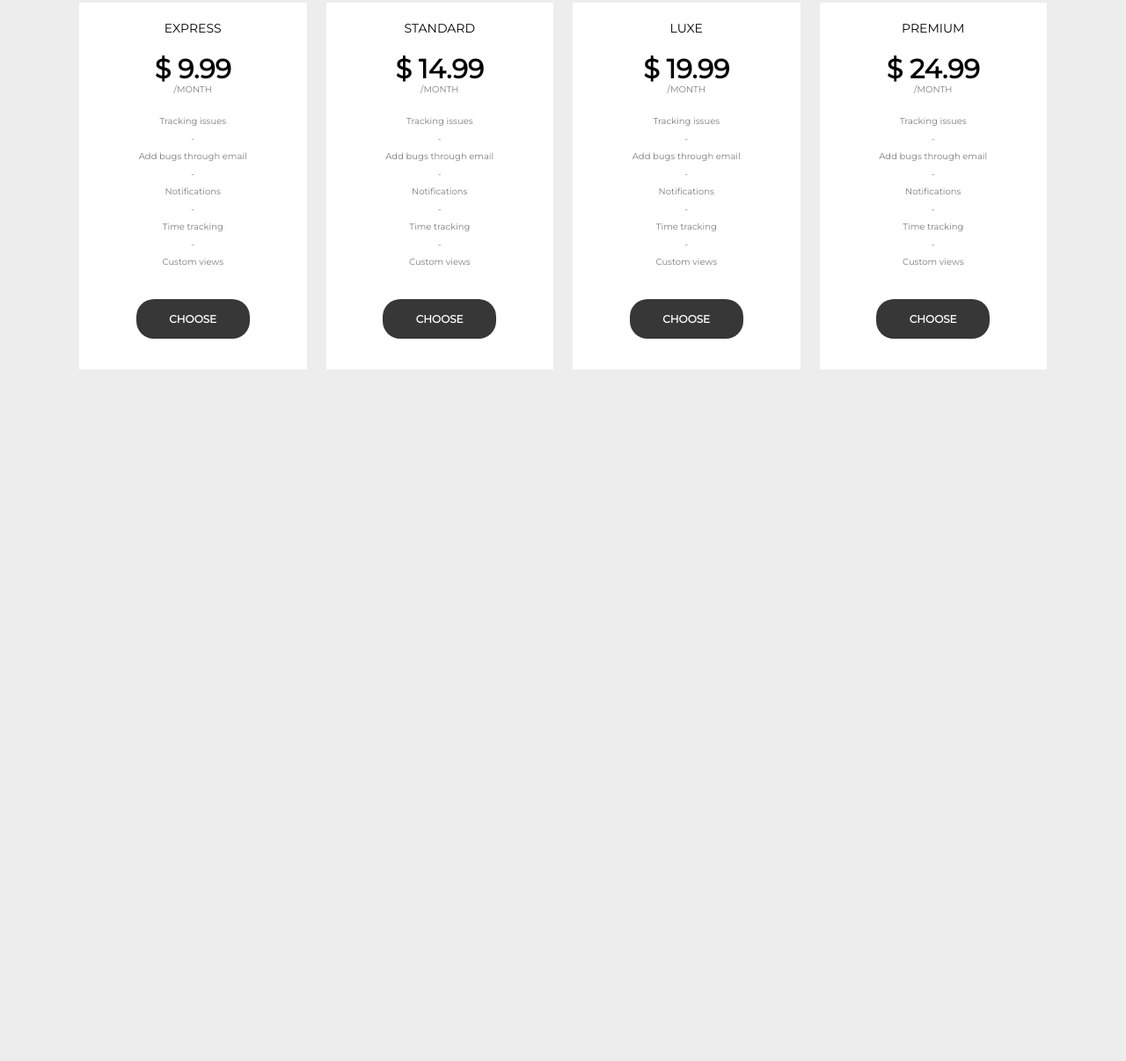
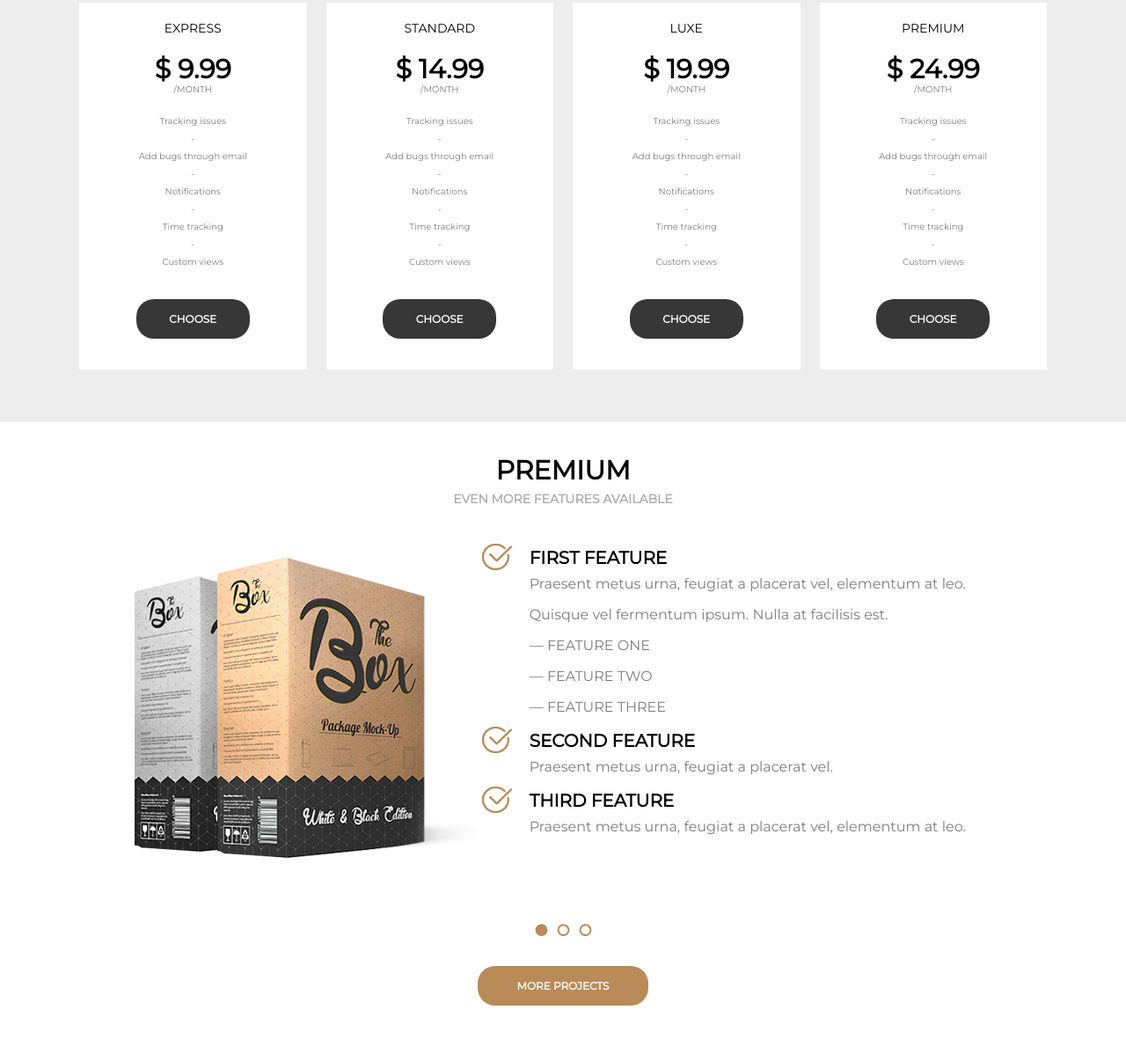
Before and after one commit to elzbietakukulka/PSD_12_8, a website: page index.html in a window 1280 px wide. Shown: the part 4219-5425 px from the top of the page at 88% size. Before the commit the page ends 4699 px from the top, so only its background shows below. Drawn offline with Linux system fonts and the light colour scheme.

Commit message:
Add and style Premium-section

```diff
--- a/index.html
+++ b/index.html
@@ -422,6 +422,66 @@
 					</div>
 				</div>
 			</section>
+
+			<!-- PREMIUM-section -->
+			<section class="main-container premium">
+				<div class="container">
+					<div class="row">
+						<div class="col-12">
+							<h4 class="title">Premium</h4>
+							<p class="subtitle">Even more features available</p>
+						</div>
+					</div>
+					<div class="row premium-section">
+						<div class="col-5">
+							<img src="../images/premium.png" alt="">
+						</div>
+						<div class="col-7">
+							<div class="row">
+								<div class="col-1 premium-icon">
+									<img src="../images/icon.png" alt="">
+								</div>
+								<div class="col-11 premium-features">
+									<h4>FIRST FEATURE</h4>
+									<p>Praesent metus urna, feugiat a placerat vel, elementum at leo.</p>
+									<p>Quisque vel fermentum ipsum. Nulla at facilisis est.</p>
+									<p>— FEATURE ONE</p>
+									<p>— FEATURE TWO</p>
+									<p>— FEATURE THREE</p>
+								</div>
+							</div>
+							<div class="row">
+								<div class="col-1 premium-icon">
+									<img src="../images/icon.png" alt="">
+								</div>
+								<div class="col-11 premium-features">
+									<h4>SECOND FEATURE</h4>
+									<p>Praesent metus urna, feugiat a placerat vel.</p>
+								</div>
+							</div>
+							<div class="row">
+								<div class="col-1 premium-icon">
+									<img src="../images/icon.png" alt="">
+								</div>
+								<div class="col-11 premium-features">
+									<h4>THIRD FEATURE</h4>
+									<p>Praesent metus urna, feugiat a placerat vel, elementum at leo.</p>
+								</div>
+							</div>
+						</div>
+					</div>
+					<div class="row">
+						<div class="col-12 paginator">
+							<img src="../images/paginator.png" alt="">
+						</div>
+					</div>
+					<div class="row">
+						<div class="col-12 col-btn">
+							<button class="buttons">More projects</button>
+						</div>
+					</div>
+				</div>
+			</section>
 		</main>
 	</body>
 </html>
--- a/sass/style.scss
+++ b/sass/style.scss
@@ -323,6 +323,7 @@ nav {
 	height: 100%;
 	}
 }
+
 .gallery {
 	.layer {
 		position: absolute;
@@ -510,3 +511,38 @@ nav {
 .price-col-margin {
 	margin-right: 2%;
 }
+
+/* === PREMIUM === */
+.premium {
+	background-color: $white-color;
+	height: 757px;
+}
+
+.premium-features {
+	h4 {
+		font-family: $font-Montserrat;
+		font-size: 20px;
+		font-weight: bold;
+		text-align: left;
+		margin-top: 4px;
+		margin-bottom: 5px;
+	}
+	p {
+		font-weight: 300;
+		line-height: 25px;
+		color: #7e7e7e;
+		text-align: left;
+		font-family: $font-Montserrat;
+		margin: 0;
+		padding-bottom: 10px;
+	}
+
+}
+
+.premium-icon {
+	text-align: left;
+}
+
+.premium-section {
+	margin-top: 30px;
+}
```
Also changed, not shown: css/style.css, images/icon.png (added), images/premium.png (added), 1 other file.
